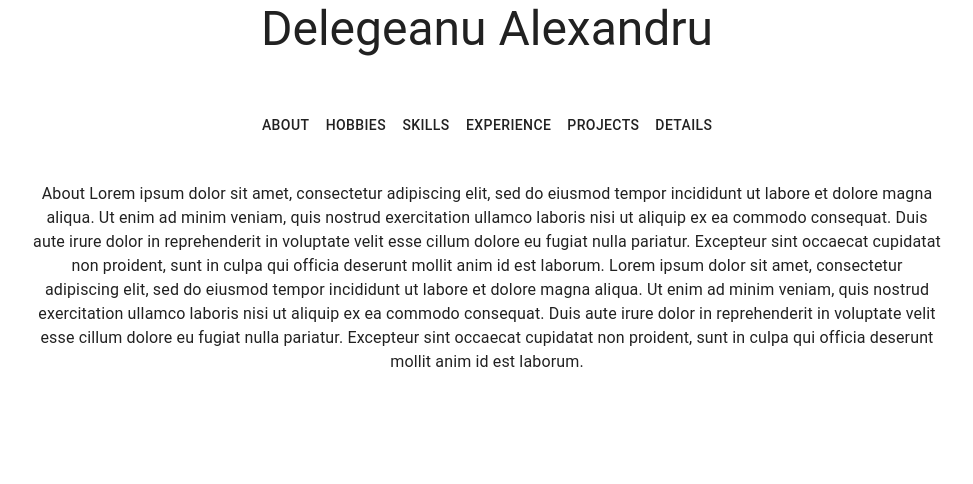
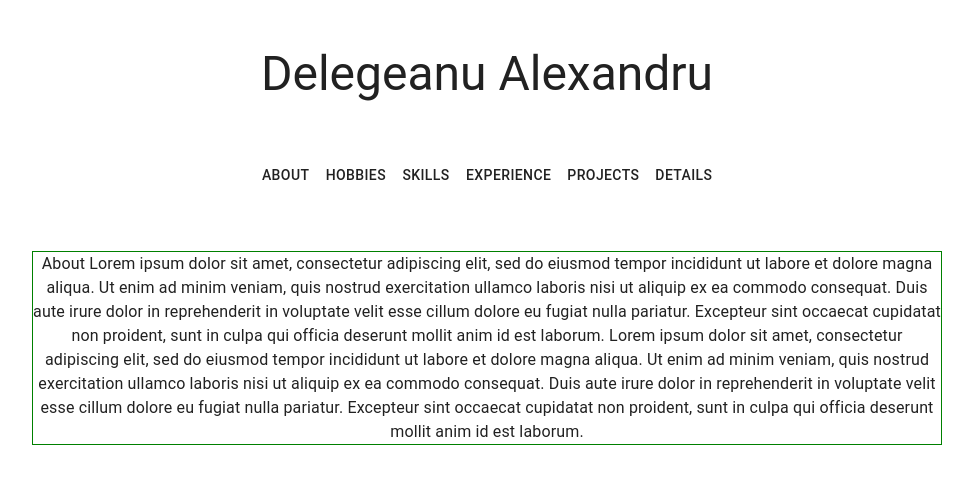
Before and after one commit to TheAncientOwl/personal-page, a React (Create React App) app: page / in a window 1280 px wide. Shown: the top 484 px of the page, without its empty margins (153-1126 px from the left). Built offline with nearby package versions, Linux system fonts and the light colour scheme.

Commit message:
modified distances for main layout.

```diff
--- a/src/components/AppContent.jsx
+++ b/src/components/AppContent.jsx
@@ -6,10 +6,10 @@ const useStyles = makeStyles({
   root: {
     borderStyle: 'solid',
     borderWidth: '0.5px',
-    //borderColor: 'green',
-    borderColor: 'transparent',
+    borderColor: 'green',
+    //borderColor: 'transparent',
 
-    marginTop: '180px',
+    marginTop: '250px',
     textAlign: 'center',
   },
 });
--- a/src/components/NavBarButtons.jsx
+++ b/src/components/NavBarButtons.jsx
@@ -39,7 +39,7 @@ const ButtonsConfig = [
 
 export default function NavBarButtons({ onClick }) {
   return (
-    <div style={{ paddingTop: '50px' }}>
+    <div style={{ paddingTop: '55px' }}>
       {ButtonsConfig.map((button, index) => {
         return (
           <Button
--- a/src/components/NavBarNameTitle.jsx
+++ b/src/components/NavBarNameTitle.jsx
@@ -15,7 +15,7 @@ export default function NavBarNameTitle() {
   };
 
   return (
-    <Typography component='div' variant={scrollY === 0 ? 'h3' : 'h4'}>
+    <Typography style={{ paddingTop: '45px' }} component='div' variant={scrollY === 0 ? 'h3' : 'h4'}>
       Delegeanu Alexandru
     </Typography>
   );
```
